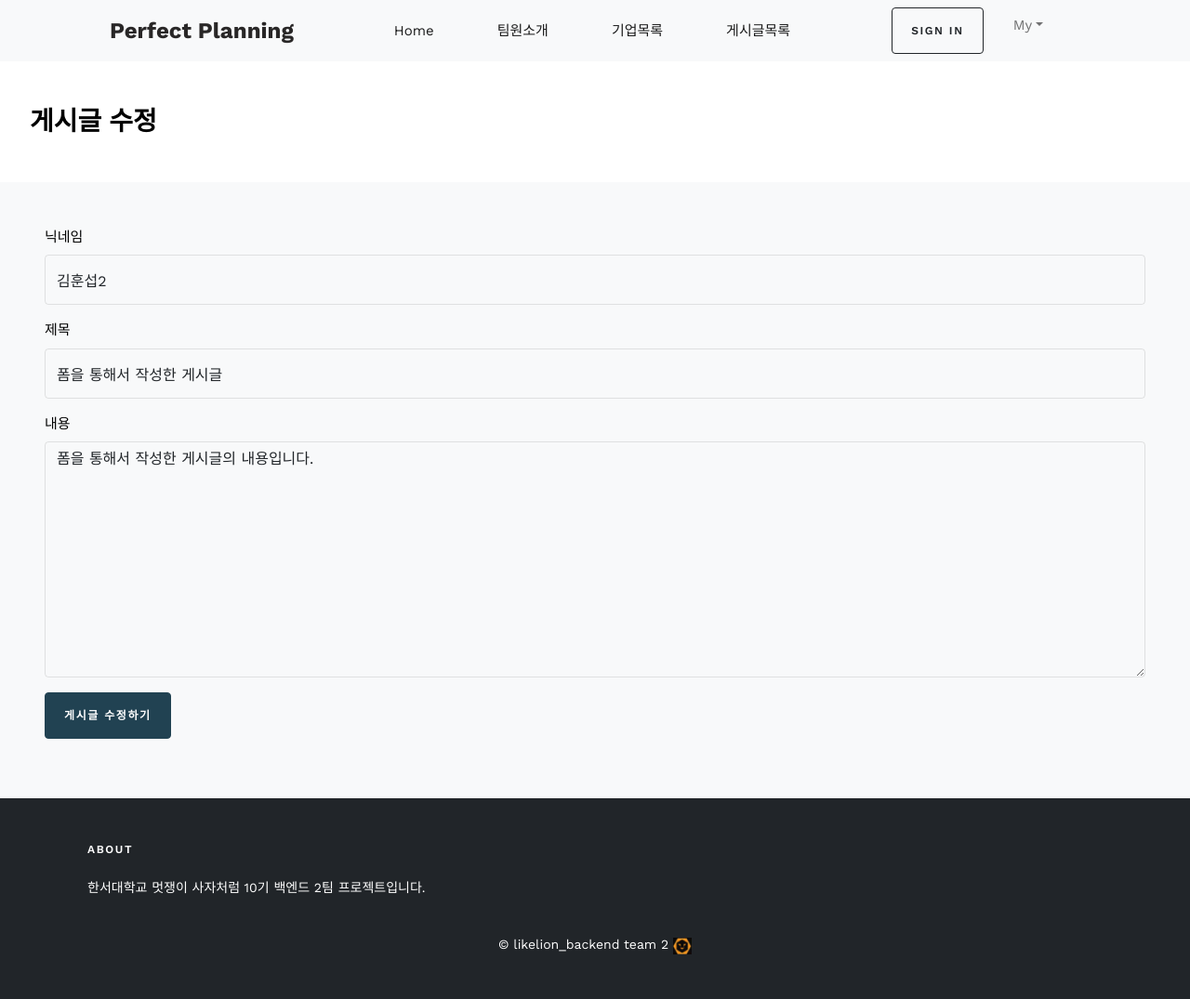
After one commit to khsrla9806/LikeLion-IDEATON-BackEnd-2team, a Django app: page /post_edit/2 in a window 1280 px wide. The commit adds this page. Shown: the whole page at 93% size. Run offline with Django 4.2, Linux system fonts and the light colour scheme; data comes from the database, SQL or seed files in the repository; both versions use the stored data as it was after the commit; some libraries are stand-ins or nearby versions.

Commit message:
work 6 : 게시글 수정, 게시글 삭제 기능 추가
1. 최근 게시글 순을 id 값이 아닌 수정한 시간으로 변경했습니다.
2. 부트스트랩을 사용하여 게시글 수정 폼을 형성했습니다.

```diff
--- a/backend_project/backend_project/backend_project/settings.py
+++ b/backend_project/backend_project/backend_project/settings.py
@@ -26,6 +26,7 @@ INSTALLED_APPS = [
     'django.contrib.messages',
     'django.contrib.staticfiles',
     'project_app',
+    'bootstrap4',
 ]
 
 MIDDLEWARE = [
--- a/backend_project/backend_project/project_app/forms.py
+++ b/backend_project/backend_project/project_app/forms.py
@@ -8,17 +8,20 @@ class PostForm(forms.ModelForm):
         widgets = {
             'author' : forms.TextInput(
                 attrs={
-                    'class' : 'form-control'
+                    'class' : 'form-control',
+                    'placeholder' : '',
                 }
             ),
             'title' : forms.TextInput(
                 attrs={
-                    'class' : 'form-control'
+                    'class' : 'form-control',
+                    'placeholder' : '',
                 }
             ),
             'content' : forms.Textarea(
                 attrs={
-                    'class' : 'form-control'
+                    'class' : 'form-control',
+                    'placeholder' : '',
                 }
             )
         }
--- a/backend_project/backend_project/project_app/templates/backend_team.html
+++ b/backend_project/backend_project/project_app/templates/backend_team.html
@@ -8,7 +8,7 @@
 
                 <div class="row mb-4">
                     <div class="col-sm-6">
-                        <h2 class="posts-entry-title" style="font-weight:bold;">HANSEO UNIV. BACKEND TEAM 2 소개 &nbsp;<a href = 'https://www.instagram.com/likelion_hsu/'><img class = "likelion_logo" style = "padding-bottom:5px;" src = "{% static 'instagram.png' %}"></a></h2><br/><br/>
+                        <h2 class="posts-entry-title" style="font-weight:bold;">HANSEO UNIV. Perfect Plannig Team 소개 &nbsp;<a href = 'https://www.instagram.com/likelion_hsu/'><img class = "likelion_logo" style = "padding-bottom:5px;" src = "{% static 'instagram.png' %}"></a></h2><br/><br/>
                     </div>
                 </div>
 
--- a/backend_project/backend_project/project_app/templates/base.html
+++ b/backend_project/backend_project/project_app/templates/base.html
@@ -9,7 +9,7 @@
     <meta name="author" content="" />
     <meta name="keywords" content="bootstrap, bootstrap5" />
 
-    <title>Perfect Planner</title>
+    <title>Perfect Planning</title>
     <!-- Bootstrap icons-->
     <link href="https://cdn.jsdelivr.net/npm/bootstrap-icons@1.5.0/font/bootstrap-icons.css" rel="stylesheet" />
     <!-- Core theme CSS (includes Bootstrap)-->
@@ -43,7 +43,7 @@
     <!-- Navigation-->
     <nav class="navbar navbar-expand-lg navbar-light bg-light">
         <div class="container px-4 px-lg-5">
-            <a class="navbar-brand" href="{% url 'home' %}" style="color:rgb(41, 39, 39); font-weight: bold; font-size:x-large;">Perfect Planner</a>
+            <a class="navbar-brand" href="{% url 'home' %}" style="color:rgb(41, 39, 39); font-weight: bold; font-size:x-large;">Perfect Planning</a>
             <button class="navbar-toggler" type="button" data-bs-toggle="collapse"
                 data-bs-target="#navbarSupportedContent" aria-controls="navbarSupportedContent" aria-expanded="false"
                 aria-label="Toggle navigation"><span class="navbar-toggler-icon"></span></button>
--- a/backend_project/backend_project/project_app/templates/post_detail.html
+++ b/backend_project/backend_project/project_app/templates/post_detail.html
@@ -4,7 +4,7 @@
 <div class="bg-dark site-cover site-cover-sm same-height overlay single-page">
     <div class="container">
         <div class="row same-height justify-content-center">
-            <div class="col-md-6">
+            <div class="col-md-6" style="width:936px;">
                 <div class="post-entry text-center">
                     <h1 class="mb-4">{{ post_detail_object.title }}</h1>
                     <div class="post-meta align-items-center text-center">
@@ -68,8 +68,8 @@
                 <div class="pt-5">
                     <p>Categories: <a href="#">카테고리</a>
                 </div>
-                <button type="submit" class="btn btn-outline-success" style="height:1em; line-height:50%;">게시글 수정</button>
-                <button type="submit" class="btn btn-outline-danger" style="height:1em; line-height:50%;" >게시글 삭제</button>
+                <a href="/post_edit/{{ post_detail_object.pk }}"><button type="submit" class="btn btn-outline-success" style="height:1em; line-height:50%;">게시글 수정</button></a>
+                <a href="/post_list/post_delete/{{ post_detail_object.pk }}"><button type="submit" class="btn btn-outline-danger" style="height:1em; line-height:50%;" >게시글 삭제</button></a>
                 <!-- 댓글 -->
                 <div class="pt-5 comment-wrap">
                     <h3 class="mb-5 heading" style = "font-size:120%; font-weight: bold;">댓글</h3>
--- /dev/null
+++ b/backend_project/backend_project/project_app/templates/post_edit.html
@@ -0,0 +1,20 @@
+{% extends 'base.html' %}
+{% load static %}
+{% load bootstrap4 %}
+{% block content %}
+<div class="comment-form-wrap pt-5">
+    <h3 class="mb-5" style="color:black; font-weight:bold;">&nbsp;&nbsp;&nbsp;&nbsp;게시글 수정</h3>
+    <form method="post" class="p-5 bg-light">
+        {% csrf_token %}
+        <div style="color: black;">
+            {% bootstrap_form postForm %}
+        </div>
+        <div class="form-group">
+            <input type="submit" value="게시글 수정하기" class="btn btn-primary">
+            <!-- 뒤로가기 비활성화 : 뒤로가기를 눌러도 데이터가 저장됨. (해결 해야함)
+            <button onclick="location.href='/post_list/'" class="btn btn-primary" type="submit">뒤로가기</button>
+            -->
+        </div>
+    </form>
+</div>
+{% endblock %}
--- a/backend_project/backend_project/project_app/urls.py
+++ b/backend_project/backend_project/project_app/urls.py
@@ -7,6 +7,8 @@ urlpatterns = [
     path('post_list/', views.post_list, name = 'post_list'),
     path('post_list/<int:pk>/', views.post_detail, name = 'post_detail'),
     path('post_create/', views.PostCreate.as_view(), name = 'post_create'),
+    path('post_edit/<int:pk>', views.post_edit, name = 'post_edit'),
+    path('post_list/post_delete/<int:pk>/', views.post_delete, name = 'post_delete'),
     path('company_list/', views.company_list, name = 'company_list'),
     path('company_detail/', views.company_detail, name = 'company_detail'),
 ]
--- a/backend_project/backend_project/project_app/views.py
+++ b/backend_project/backend_project/project_app/views.py
@@ -1,11 +1,11 @@
-from django.shortcuts import render
-from django.views.generic import CreateView
+from django.shortcuts import render, get_object_or_404, redirect
+from django.views.generic import CreateView, UpdateView
 from .forms import PostForm
 from .models import Post
 from django.urls import reverse
 
 def home(request):
-    post_objects = Post.objects.order_by('-id')
+    post_objects = Post.objects.order_by('-created_at')
     context = {'post_objects' : post_objects}
     return render(request, 'index.html', context)
 
@@ -13,7 +13,7 @@ def team_intro(request):
     return render(request, 'backend_team.html')
 
 def post_list(request):
-    post_objects = Post.objects.order_by('-id')
+    post_objects = Post.objects.order_by('-created_at')
     context = {'post_objects' : post_objects}
     return render(request, 'post_list.html', context)
 
@@ -28,6 +28,25 @@ class PostCreate(CreateView):
     template_name = 'post_create.html'
     success_url = '/post_list/'
 
+def post_edit(request, pk):
+    post = Post.objects.get(pk=pk)
+    if request.method == 'POST':
+        post.title = request.POST['title']
+        post.content = request.POST['content']
+        post.author = request.POST['author']
+        post.created_at = post.updated_at
+
+        post.save()
+        return redirect('post_detail', post.pk)
+    else:
+        postForm = PostForm(instance = post) # instance = post 를 사용하면 post에 저장되어 있던 이전 내용들을 모두 불러옵니다.
+        return render(request, 'post_edit.html', {'postForm':postForm})
+
+def post_delete(request, pk):
+    post = get_object_or_404(Post, pk=pk)
+    post.delete()
+    return redirect('post_list')
+
 def company_list(request):
     return render(request, 'company_list.html')
 
```
Also changed, not shown: backend_project/backend_project/project_app/static/css/index.html (deleted, +0 -10 lines), backend_project/backend_project/db.sqlite3.
